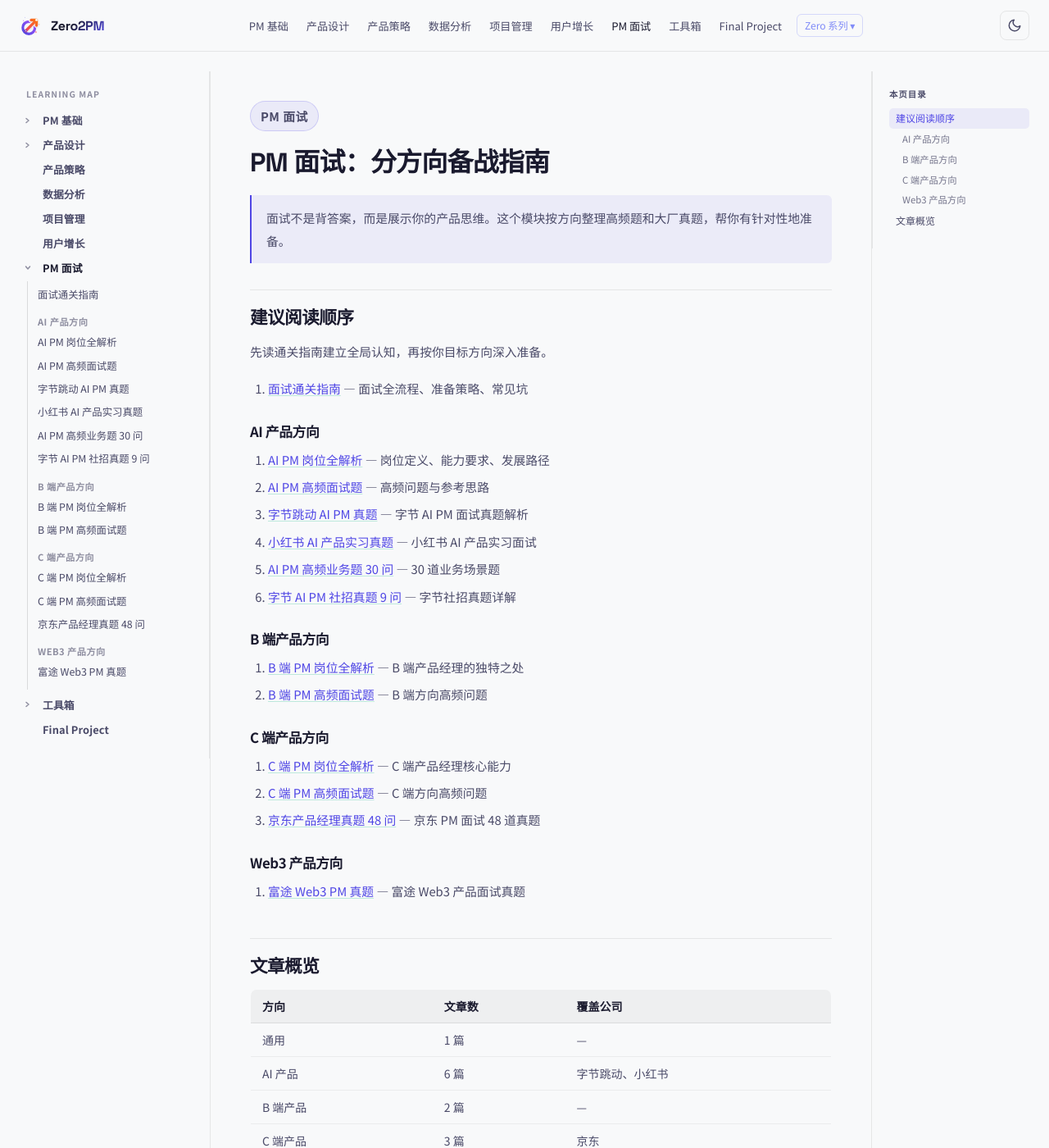
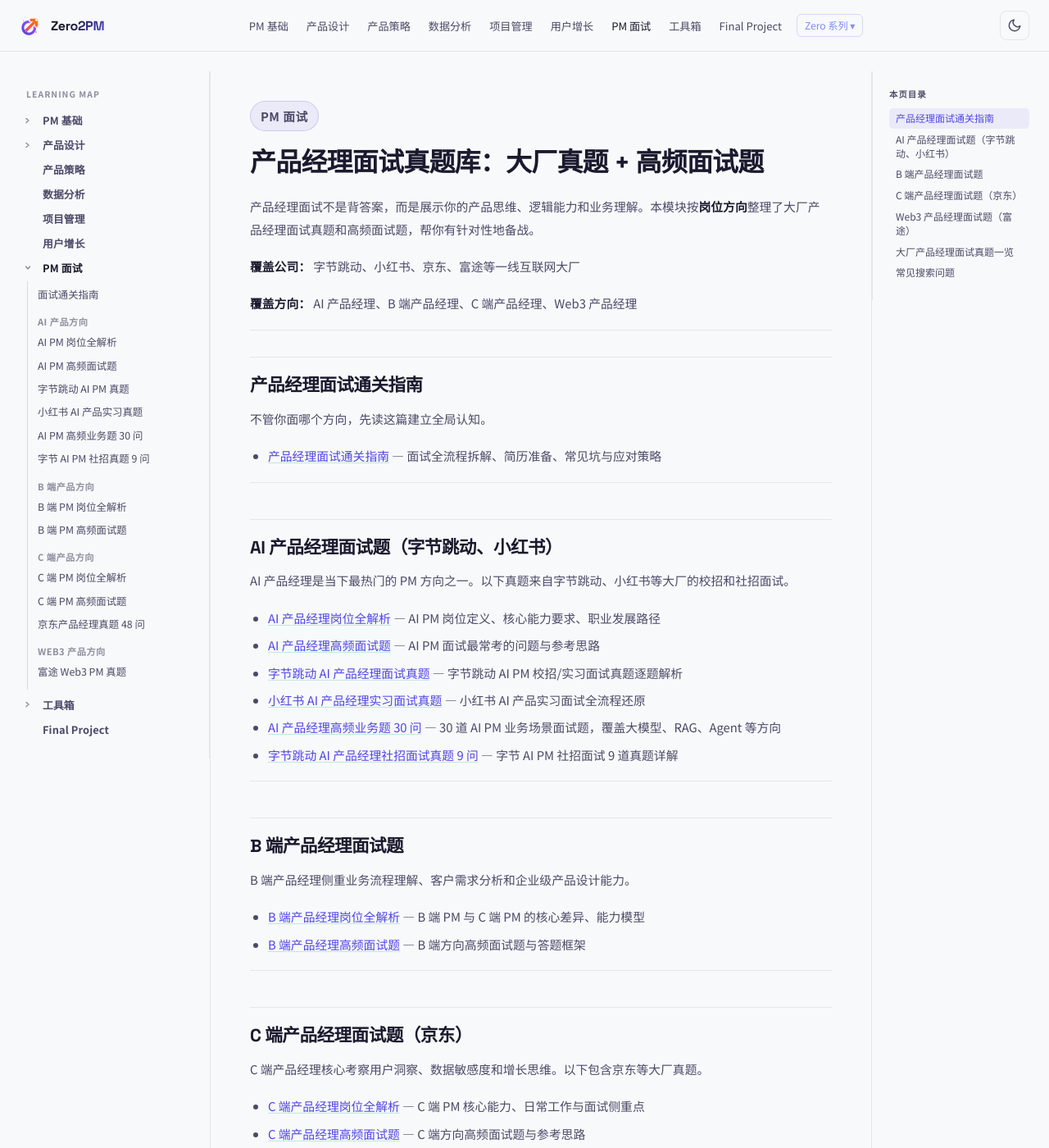
Before and after one commit to ranxi2001/zero2PM, a Jekyll site: the page built from learn-pm-interview/index.md, in a window 1280 px wide and 1400 px high. Shown: the whole window at 82% size. Built offline with Jekyll 4.4.1, drawn with Linux system fonts in a browser that asks for light colours; comment, search, counter and statistics services are not loaded; some of the changed text lies outside the part shown.

Commit message:
seo: 面试模块 index 重写，大厂名+岗位名长尾关键词全覆盖
title 铺「字节跳动、小红书、京东、富途」+「产品经理面试真题」，
description 覆盖 AI/B端/C端/Web3 四方向 + 校招社招，
正文按方向分区并加 FAQ 段落承接常见搜索意图。

Co-Authored-By: Claude Opus 4.6 <noreply@anthropic.com>

```diff
--- a/learn-pm-interview/index.md
+++ b/learn-pm-interview/index.md
@@ -1,50 +1,83 @@
 ---
 layout: default
-title: PM 面试
-description: "产品经理面试全攻略：面试通关指南、AI PM / B 端 PM / C 端 PM / Web3 PM 分方向高频题与真题解析。字节跳动、小红书、京东、富途等大厂真题。"
+title: "产品经理面试真题 | 字节跳动、小红书、京东、富途大厂 PM 面试题库"
+description: "2025 最新产品经理面试真题合集：字节跳动 AI 产品经理面试题、小红书 AI PM 实习面试、京东产品经理面试 48 问、富途 Web3 PM 真题。覆盖 AI 产品经理、B 端产品经理、C 端产品经理、Web3 产品经理四大方向，含校招社招高频面试题与业务场景题。"
 eyebrow: PM 面试
 ---
 
-# PM 面试：分方向备战指南
+# 产品经理面试真题库：大厂真题 + 高频面试题
 
-> 面试不是背答案，而是展示你的产品思维。这个模块按方向整理高频题和大厂真题，帮你有针对性地准备。
+产品经理面试不是背答案，而是展示你的产品思维、逻辑能力和业务理解。本模块按**岗位方向**整理了大厂产品经理面试真题和高频面试题，帮你有针对性地备战。
 
-## 建议阅读顺序
+**覆盖公司：** 字节跳动、小红书、京东、富途等一线互联网大厂
 
-先读通关指南建立全局认知，再按你目标方向深入准备。
+**覆盖方向：** AI 产品经理、B 端产品经理、C 端产品经理、Web3 产品经理
 
-1. [面试通关指南](./01-interview-guide/index.html) — 面试全流程、准备策略、常见坑
+---
 
-### AI 产品方向
+## 产品经理面试通关指南
 
-2. [AI PM 岗位全解析](./ai-pm/01-ai-pm-role/index.html) — 岗位定义、能力要求、发展路径
-3. [AI PM 高频面试题](./ai-pm/02-ai-pm-questions/index.html) — 高频问题与参考思路
-4. [字节跳动 AI PM 真题](./ai-pm/03-bytedance-ai-pm-real/index.html) — 字节 AI PM 面试真题解析
-5. [小红书 AI 产品实习真题](./ai-pm/04-xiaohongshu-ai-pm-real/index.html) — 小红书 AI 产品实习面试
-6. [AI PM 高频业务题 30 问](./ai-pm/05-ai-pm-business-questions/index.html) — 30 道业务场景题
-7. [字节 AI PM 社招真题 9 问](./ai-pm/06-bytedance-ai-pm-social-real/index.html) — 字节社招真题详解
+不管你面哪个方向，先读这篇建立全局认知。
 
-### B 端产品方向
+- [产品经理面试通关指南](./01-interview-guide/index.html) — 面试全流程拆解、简历准备、常见坑与应对策略
 
-8. [B 端 PM 岗位全解析](./tob-pm/01-tob-pm-role/index.html) — B 端产品经理的独特之处
-9. [B 端 PM 高频面试题](./tob-pm/02-tob-pm-questions/index.html) — B 端方向高频问题
+---
 
-### C 端产品方向
+## AI 产品经理面试题（字节跳动、小红书）
 
-10. [C 端 PM 岗位全解析](./toc-pm/01-toc-pm-role/index.html) — C 端产品经理核心能力
-11. [C 端 PM 高频面试题](./toc-pm/02-toc-pm-questions/index.html) — C 端方向高频问题
-12. [京东产品经理真题 48 问](./toc-pm/03-jd-pm-real/index.html) — 京东 PM 面试 48 道真题
+AI 产品经理是当下最热门的 PM 方向之一。以下真题来自字节跳动、小红书等大厂的校招和社招面试。
 
-### Web3 产品方向
+- [AI 产品经理岗位全解析](./ai-pm/01-ai-pm-role/index.html) — AI PM 岗位定义、核心能力要求、职业发展路径
+- [AI 产品经理高频面试题](./ai-pm/02-ai-pm-questions/index.html) — AI PM 面试最常考的问题与参考思路
+- [字节跳动 AI 产品经理面试真题](./ai-pm/03-bytedance-ai-pm-real/index.html) — 字节跳动 AI PM 校招/实习面试真题逐题解析
+- [小红书 AI 产品经理实习面试真题](./ai-pm/04-xiaohongshu-ai-pm-real/index.html) — 小红书 AI 产品实习面试全流程还原
+- [AI 产品经理高频业务题 30 问](./ai-pm/05-ai-pm-business-questions/index.html) — 30 道 AI PM 业务场景面试题，覆盖大模型、RAG、Agent 等方向
+- [字节跳动 AI 产品经理社招面试真题 9 问](./ai-pm/06-bytedance-ai-pm-social-real/index.html) — 字节 AI PM 社招面试 9 道真题详解
 
-13. [富途 Web3 PM 真题](./web3-pm/01-futu-web3-pm-real/index.html) — 富途 Web3 产品面试真题
+---
 
-## 文章概览
+## B 端产品经理面试题
 
-| 方向 | 文章数 | 覆盖公司 |
-|------|--------|---------|
-| 通用 | 1 篇 | — |
-| AI 产品 | 6 篇 | 字节跳动、小红书 |
-| B 端产品 | 2 篇 | — |
-| C 端产品 | 3 篇 | 京东 |
-| Web3 产品 | 1 篇 | 富途 |
+B 端产品经理侧重业务流程理解、客户需求分析和企业级产品设计能力。
+
+- [B 端产品经理岗位全解析](./tob-pm/01-tob-pm-role/index.html) — B 端 PM 与 C 端 PM 的核心差异、能力模型
+- [B 端产品经理高频面试题](./tob-pm/02-tob-pm-questions/index.html) — B 端方向高频面试题与答题框架
+
+---
+
+## C 端产品经理面试题（京东）
+
+C 端产品经理核心考察用户洞察、数据敏感度和增长思维。以下包含京东等大厂真题。
+
+- [C 端产品经理岗位全解析](./toc-pm/01-toc-pm-role/index.html) — C 端 PM 核心能力、日常工作与面试侧重点
+- [C 端产品经理高频面试题](./toc-pm/02-toc-pm-questions/index.html) — C 端方向高频面试题与参考思路
+- [京东产品经理面试真题 48 问](./toc-pm/03-jd-pm-real/index.html) — 京东产品经理面试 48 道真题，含行为题、业务题、系统设计题
+
+---
+
+## Web3 产品经理面试题（富途）
+
+Web3 是新兴方向，面试侧重区块链认知、金融产品理解和新赛道判断力。
+
+- [富途 Web3 产品经理面试真题](./web3-pm/01-futu-web3-pm-real/index.html) — 富途证券 Web3 PM 面试真题全流程
+
+---
+
+## 大厂产品经理面试真题一览
+
+| 方向 | 文章数 | 覆盖公司 | 题型 |
+|------|--------|---------|------|
+| AI 产品经理 | 6 篇 | 字节跳动、小红书 | 校招真题、社招真题、业务场景题 |
+| B 端产品经理 | 2 篇 | — | 高频面试题、岗位解析 |
+| C 端产品经理 | 3 篇 | 京东 | 48 道真题、高频面试题 |
+| Web3 产品经理 | 1 篇 | 富途 | 社招真题 |
+
+---
+
+## 常见搜索问题
+
+**产品经理面试一般问什么？** 通常考察三类：行为题（过去经历）、业务题（产品分析/设计）、逻辑题（估算/框架）。不同方向侧重不同——AI PM 会多考技术理解，B 端 PM 多考业务流程，C 端 PM 多考用户洞察和数据。详见 [面试通关指南](./01-interview-guide/index.html)。
+
+**字节跳动产品经理面试难吗？** 字节面试以节奏快、压力大著称，通常 3-4 轮，重点考察产品感觉和逻辑拆解能力。AI 方向会追问大模型、Agent 等技术细节。我们整理了 [字节 AI PM 校招真题](./ai-pm/03-bytedance-ai-pm-real/index.html) 和 [字节 AI PM 社招真题 9 问](./ai-pm/06-bytedance-ai-pm-social-real/index.html)，可以提前感受题目难度。
+
+**没有产品经验怎么准备面试？** 先把基础模块读完建立产品认知，然后选一个方向深入准备。重点是展示你的思考框架，而不是背答案。建议从 [AI PM 岗位全解析](./ai-pm/01-ai-pm-role/index.html) 或 [C 端 PM 岗位全解析](./toc-pm/01-toc-pm-role/index.html) 开始，了解岗位全貌后再刷对应方向的面试题。
```
